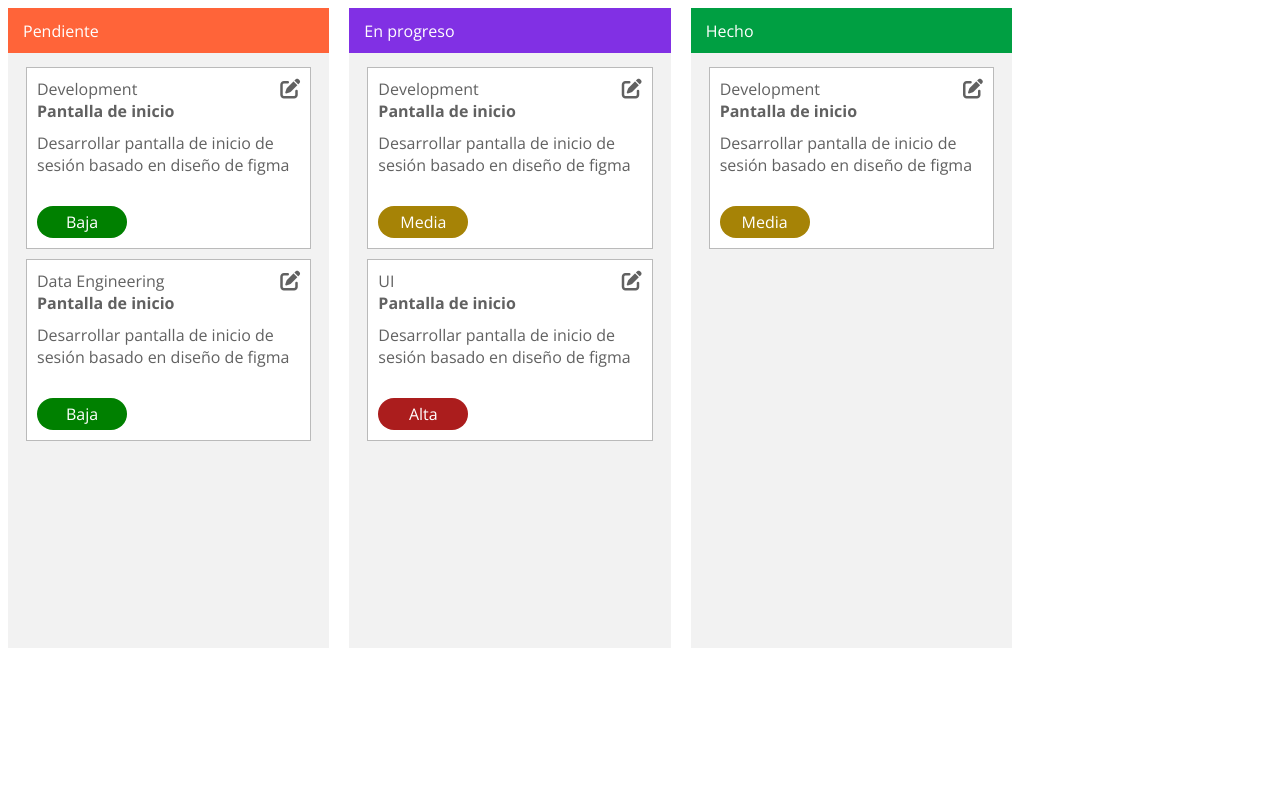
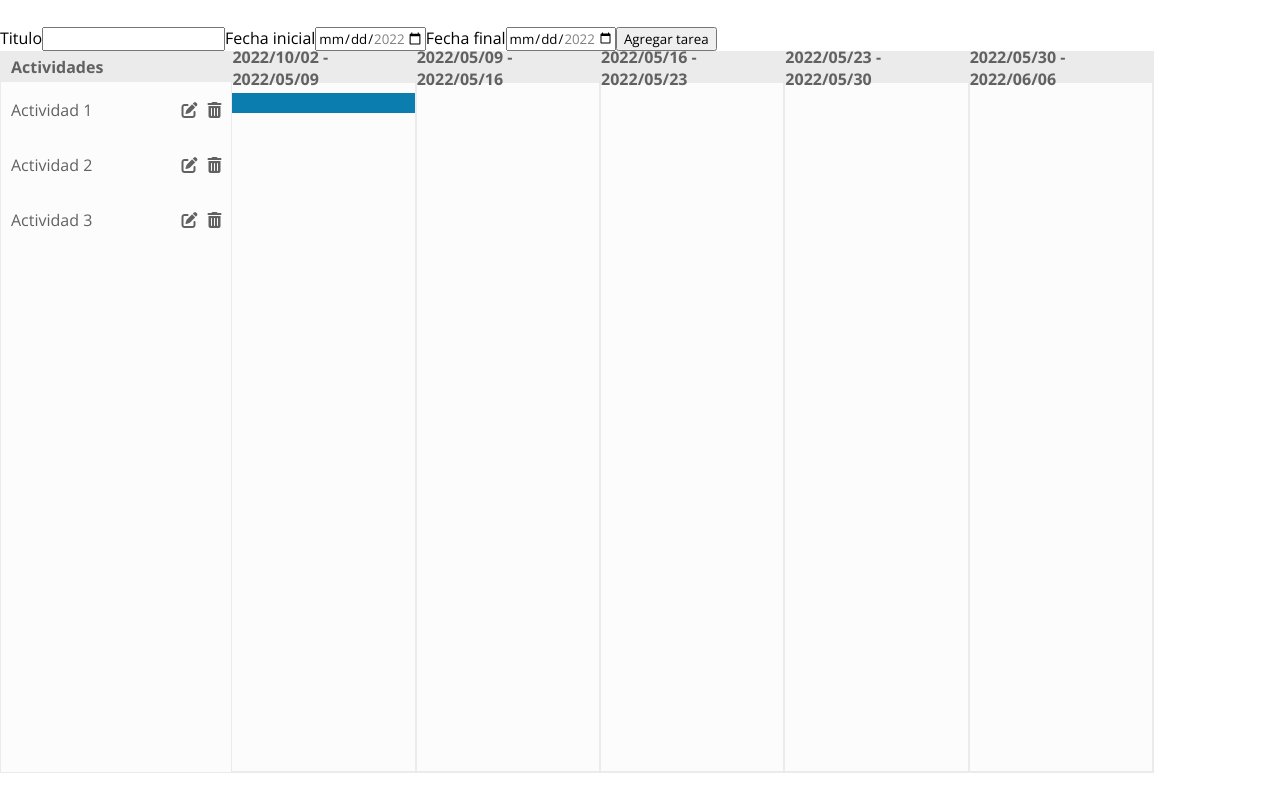
Before and after one commit to OrbitalCardinal/Schkedule, an Angular app: page / in a window 1280 px wide. Built offline with nearby package versions, Linux system fonts and the light colour scheme.

Commit message:
Gantt working, edit missing

```diff
--- a/src/app/app.component.html
+++ b/src/app/app.component.html
@@ -1,63 +1,42 @@
-<div class="main-container">
-  <div class="section" id="pendiente">
-    <div class="section__header">Pendiente</div>
-    <div
-      class="section__tasks"
-      cdkDropList
-      [cdkDropListData]="data_pendiente"
-      (cdkDropListDropped)="moveTask($event)"
-      #pendiente="cdkDropList"
-      [cdkDropListConnectedTo]="[progreso, hecho]"
-    >
-      <task-card
-        *ngFor="
-          let task of data_pendiente;
-          index as taskIndex;
-          trackBy: trackById
-        "
-        [taskData]="task"
-        cdkDrag
-      ></task-card>
+<div class="main">
+    <form (ngSubmit)="addTask(formData)" #formData="ngForm">
+        <label for="titulo">Titulo</label>
+        <input type="text" name="titulo" ngModel>
+        <label for="initialDate">Fecha inicial</label>
+        <input type="date" name="fechaInicial" min="{{formatDate(fechas[0], '-')}}" max="{{formatDate(fechas[fechas.length - 1], '-')}}" ngModel>
+
+        <label for="finalDate">Fecha final</label>
+        <input type="date" name="fechaFinal" min="{{formatDate(fechas[0], '-')}}" max="{{formatDate(fechas[fechas.length - 1], '-')}}" ngModel>
+
+        <button type="submit">Agregar tarea</button>
+    </form>
+
+    <div class="container">
+        <div class="task-area">
+            <div class="title-bar">
+                Actividades
+            </div>
+
+            <div class="task" *ngFor="let task of data_tasks">
+                <div class="task__name">{{task['titulo']}}</div>
+                <div class="task__action-group">
+                    <i class="fas fa-edit task__action edit"></i>
+                    <i class="fas fa-trash-alt task__action delete" (click)="deleteTask(task['id'])"></i>
+                </div>
+
             </div>
         </div>
 
-  <div class="section" id="en_progreso">
-    <div class="section__header">En progreso</div>
-    <div
-      class="section__tasks"
-      cdkDropList
-      [cdkDropListData]="data_progreso"
-      (cdkDropListDropped)="moveTask($event)"
-      #progreso="cdkDropList"
-      [cdkDropListConnectedTo]="[pendiente, hecho]"
-    >
-      <task-card
-        *ngFor="
-          let task of data_progreso;
-          index as taskIndex;
-          trackBy: trackById
-        "
-        [taskData]="task"
-        cdkDrag
-      ></task-card>
-    </div>
+        <div class="timeline-area">
+            <div class="period" *ngFor="let item of [].constructor(data_gantt['semanas']); let i = index">
+                    <div class="title-bar">
+                        {{formatDate(fechas[i], '/')}} - {{formatDate(fechas[i+1], '/')}}
                     </div>
 
-  <div class="section" id="hecho">
-    <div class="section__header">Hecho</div>
-    <div
-      class="section__tasks"
-      cdkDropList
-      [cdkDropListData]="data_hecho"
-      (cdkDropListDropped)="moveTask($event)"
-      #hecho="cdkDropList"
-      [cdkDropListConnectedTo]="[pendiente, progreso]"
-    >
-      <task-card
-        *ngFor="let task of data_hecho; index as taskIndex; trackBy: trackById"
-        [taskData]="task"
-        cdkDrag
-      ></task-card>
+                    <div class="bar-container" *ngFor="let task of data_tasks">
+                        <div class="bar" [ngClass]="[calcPeriod(fechas[i], task['fechaInicial'], task['fechaFinal'])]"></div>
                     </div>
             </div>
         </div>
+    </div>
+</div>
--- a/src/app/app.component.scss
+++ b/src/app/app.component.scss
@@ -1,65 +1,107 @@
-.main-container {
-    width: 80vw;
-    height: 80vh;
+.main {
     display: flex;
-    flex-direction: row;
+    flex-direction: column;
+    justify-content: center;
+    width: 100vw;
+    height: 100vh;
 }
 
-.section {
-    width: 400px;
-    margin-right: 20px;
-    background-color: #F2F2F2;
+.container {
+    display: flex;
+    background-color: #EBEBEB;
+    border: 1px solid #EBEBEB;
+    width: 90%;
+    height: 90%;
 }
 
-.section__header {
-    height: 45px;
-    display: flex;
-    flex-direction: row;
-    align-items: center;
-    padding: 0px 15px;
-    color: white;
-}
-
-.section__tasks {
+.task-area {
+    flex: 1;
     display: flex;
     flex-direction: column;
-    gap: 10px;
-    height: 90%;
-    padding: 14px 18px;
-    overflow-y: auto;
-}
+    height: 100%;
+    width: 100%;
+    background-color: #FCFCFC;
 
-#pendiente .section__header {
-    background-color: #FF6439;
-}
+    .title-bar {
+        display: flex;
+        align-items: center;
+        background-color: #EBEBEB;
+        padding-left: 10px;
+    }
 
-#en_progreso .section__header {
-    background-color: #8130E4;
-}
+    .task {
+        display: flex;
+        align-items: center;
+        justify-content: space-between;
+        padding: 10px 10px;
+        color: #616161;
+        background-color: #FCFCFC;
+        font-size: 16px;
+        height: 35px;
+        width: auto;
 
-#hecho .section__header {
-    background-color: #009F42;
-}
+        .task__action-group {
+            display: flex;
+            justify-content: space-between;
+            font-size: 16px;
+            width: 40px;
 
+            .edit:hover {
+                color: #0B7EAF;
+            }
 
-.cdk-drag-placeholder {
-    opacity: 0.5;
-}
+            .delete:hover {
+                color: red;
+            }
+        }
 
-.cdk-drag-preview {
-    border: 2px solid #0B7EAF;
-}
-
-.cdk-drag {
-    &:hover {
-        cursor: grab;
+        .task__action {
+            &:hover {
+                cursor: pointer;
+            }
+        }
     }
 }
 
-.cdk-drop-list-dragging .cdk-drag {
-    transition: transform 250ms cubic-bezier(0, 0, 0.2, 1);
+.timeline-area {
+    flex: 4;
+    display: flex;
+    height: 100%;
+    background-color: #FCFCFC;
+
+
+    .period {
+        display: flex;
+        flex-direction: column;
+        border: 1px solid #EBEBEB;
+        z-index: 0;
+        flex: 1;
+
+        .title-bar {
+            display: flex;
+            align-items: center;
+            justify-content: center;
+            height: 30px;
+            background-color: #EBEBEB;
+        }
+
+        .bar-container {
+            height: 35px;
+            padding: 10px 0px;
+
+            .bar {
+                height: 20px;
+            }
+        }
+
+        .active {
+            background-color: #0B7EAF;
+        }
+    }
 }
 
-.cdk-drag-animating {
-    transition: transform 300ms cubic-bezier(0, 0, 0.2, 1);
+.title-bar {
+    height: 30px;
+    font-weight: bold;
+    color: #616161;
 }
--- a/src/app/app.component.ts
+++ b/src/app/app.component.ts
@@ -1,86 +1,104 @@
-import { CdkDragDrop, moveItemInArray, transferArrayItem } from '@angular/cdk/drag-drop';
-import { Component, OnInit } from '@angular/core';
+import { Component, OnInit } from "@angular/core";
+import { NgForm } from "@angular/forms";
 
 @Component({
-  selector: 'app-root',
-  templateUrl: './app.component.html',
-  styleUrls: ['./app.component.scss']
+  selector: "app-root",
+  templateUrl: "./app.component.html",
+  styleUrls: ["./app.component.scss"],
 })
 export class AppComponent implements OnInit {
-  data = [
+  fechas: Date[] = [];
+  data_gantt = {
+    nombre: "Proyecto Final",
+    fechaInicial: "2022-10-01",
+    semanas: 5,
+  };
+
+  data_tasks = [
     {
-      'id': 1,
-      'categoria': 'Development',
-      'titulo': 'Pantalla de inicio',
-      'descripcion': 'Desarrollar pantalla de inicio de sesión basado en diseño de figma',
-      'prioridad': 'Baja',
-      'estado': 'Pendiente'
+      id: 1,
+      titulo: "Actividad 1",
+      fechaInicial: "2022-10-01",
+      fechaFinal: "2022-10-12",
     },
     {
-      'id': 2,
-      'categoria': 'Development',
-      'titulo': 'Pantalla de inicio',
-      'descripcion': 'Desarrollar pantalla de inicio de sesión basado en diseño de figma',
-      'prioridad': 'Media',
-      'estado': 'En progreso'
+      id: 2,
+      titulo: "Actividad 2",
+      fechaInicial: "2022-10-16",
+      fechaFinal: "2022-10-19",
     },
     {
-      'id': 3,
-      'categoria': 'Data Engineering',
-      'titulo': 'Pantalla de inicio',
-      'descripcion': 'Desarrollar pantalla de inicio de sesión basado en diseño de figma',
-      'prioridad': 'Baja',
-      'estado': 'Pendiente'
+      id: 3,
+      titulo: "Actividad 3",
+      fechaInicial: "2022-10-09",
+      fechaFinal: "2022-10-23",
     },
-    {
-      'id': 4,
-      'categoria': 'Development',
-      'titulo': 'Pantalla de inicio',
-      'descripcion': 'Desarrollar pantalla de inicio de sesión basado en diseño de figma',
-      'prioridad': 'Media',
-      'estado': 'Hecho'
-    },
-    {
-      'id': 5,
-      'categoria': 'UI',
-      'titulo': 'Pantalla de inicio',
-      'descripcion': 'Desarrollar pantalla de inicio de sesión basado en diseño de figma',
-      'prioridad': 'Alta',
-      'estado': 'En progreso'
-    }
   ];
 
-  data_pendiente: any = [];
-  data_progreso: any = [];
-  data_hecho: any = [];
+  ngOnInit(): void {
+    // Calcular fechas por periodos
+    let fechaInicialGantt = new Date(this.data_gantt["fechaInicial"]);
+    fechaInicialGantt = new Date(fechaInicialGantt.setDate(fechaInicialGantt.getDate() + 1));
+    let semanas = this.data_gantt["semanas"];
+    this.fechas.push(fechaInicialGantt);
+    let tempFecha = null;
+    let newFecha = null;
+    for (var i = 0; i < semanas; i++) {
+      tempFecha = this.fechas[i];
+      newFecha = new Date()
+      newFecha.setDate(tempFecha.getDate() + 7);
+      this.fechas.push(newFecha);
+    }
 
-  ngOnInit(): void {
-    this.data.forEach((task) => {
-      if(task.estado == 'Pendiente') {
-        this.data_pendiente.push(task);
-      }
-      else if(task.estado == 'En progreso') {
-        this.data_progreso.push(task);
-      }
-      else if(task.estado == 'Hecho') {
-        this.data_hecho.push(task);
-      }
-    });
+    console.log(this.fechas[0]);
   }
 
-  trackById(index: any, element: any) {
-    return element.id;
+  formatDate(date: Date, sep: string) {
+    let year = date.getFullYear();
+    let month: any = date.getMonth() + 1;
+    if(month < 10) {
+      month = month.toString();
+      month = '0' + month;
+    }
+    let day: any = date.getDate();
+    if(day < 10) {
+      day = day.toString()
+      day = '0' + day;
+    }
+    let stringDate = `${year}${sep}${month}${sep}${day}`
+    return stringDate;
   }
 
-  moveTask(dropEvent: CdkDragDrop<any>) {
-    const { previousContainer, container, previousIndex, currentIndex} = dropEvent;
-    const isSameContainer = previousContainer === container;
-    if(isSameContainer && previousIndex == currentIndex) {
+
+  calcPeriod(semanaDate: Date, initialDate: any, finalDate: any) {
+    initialDate = new Date(initialDate);
+    finalDate = new Date(finalDate);
+    initialDate.setDate(initialDate.getDate());
+    finalDate.setDate(finalDate.getDate());
+    if(semanaDate.getTime() >= initialDate.getTime() && semanaDate.getTime() <= finalDate.getTime()) {
+      return 'active';
+    }
+
+    return 'inactive';
+  }
+
+  addTask(taskData: NgForm) {
+    let fechaInicial = new Date(taskData.value['fechaInicial']);
+    let fechaFinal = new Date(taskData.value['fechaFinal']);
+    if(fechaInicial.getTime() >= fechaFinal.getTime()) {
       return;
     }
 
-    isSameContainer
-    ? moveItemInArray(container.data, previousIndex, currentIndex)
-    : transferArrayItem(previousContainer.data, container.data, previousIndex, currentIndex);
+    let newTask = {
+      id: this.data_tasks[this.data_tasks.length - 1]['id'] + 1,
+      titulo: taskData.value['titulo'],
+      fechaInicial: taskData.value['fechaInicial'],
+      fechaFinal: taskData.value['fechaFinal']
+    }
+    this.data_tasks.push(newTask);
+  }
+
+  deleteTask(id: number) {
+    this.data_tasks = this.data_tasks.filter((element) => element['id'] != id);
   }
 }
--- a/src/styles.scss
+++ b/src/styles.scss
@@ -2,3 +2,8 @@
 * {
     font-family: 'Open Sans', sans-serif;
 }
+
+body {
+    padding: 0;
+    margin: 0;
+}
```
Lines whose indentation alone changed are shown as unchanged.
